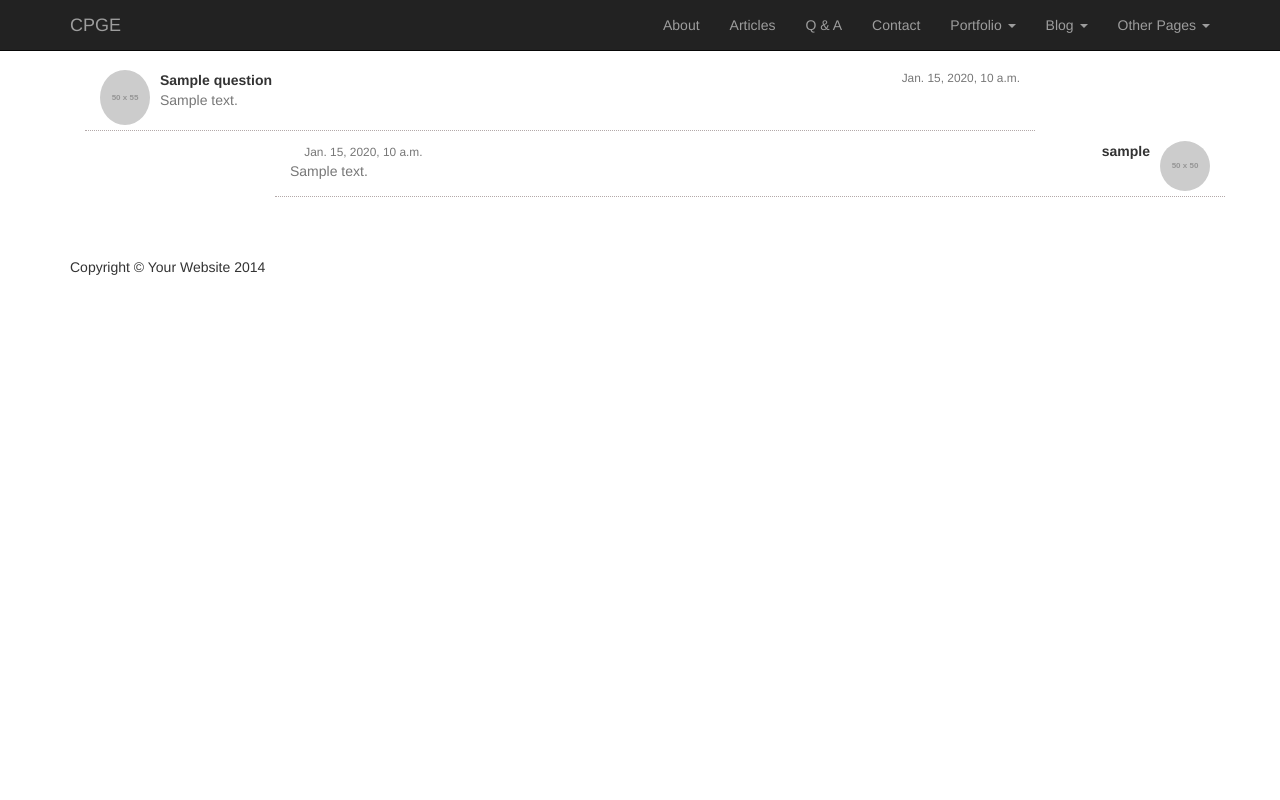
After one commit to anthonyhtyao/cpge_tw, a Django app: page /questionlist in a window 1280 px wide. The commit adds this page. Run offline with Django 3.2, Linux system fonts and the light colour scheme; tables that the repository leaves empty hold one stand-in row (values such as "Sample post"); grey boxes labelled with a size stand in for pictures from a placeholder-image service; some libraries are stand-ins or nearby versions; some web fonts are replaced.

Commit message:
Add Q & A modules and Q & A page

```diff
--- a/cpge_tw/urls.py
+++ b/cpge_tw/urls.py
@@ -26,6 +26,7 @@ urlpatterns = [
     url(r'^article/(?P<articleID>[0-9]*)/$',views.article, name='article'),
     url(r'^article/(?P<articleID>[0-9]*)/edit$',views.editarticle, name='editarticle'),
     url(r'^articlelist$',views.articlelist, name='articlelist'),
+    url(r'^questionlist$',views.questionlist, name='questionlist'),
     url(r'^createarticle$',views.createarticle, name='createarticle'),
     url(r'^tinymce/', include('tinymce.urls') ),
     url(r'^logout/$', views.user_logout, name='logout'),
--- a/cpge_tw/views.py
+++ b/cpge_tw/views.py
@@ -1,6 +1,6 @@
 from django.shortcuts import render
 from reco.forms import UserForm, UserProfileForm, ArticleForm
-from reco.models import Article, UserProfile
+from reco.models import *
 from django.contrib.auth import authenticate, login, logout
 from django.http import HttpResponseRedirect, HttpResponse
 from django.contrib.auth.decorators import login_required
@@ -30,6 +30,14 @@ def articlelist(request):
         'articles' : articles
     }
     return render(request, 'cpge_tw/article-list.html', context_dict)
+
+def questionlist(request):
+    questions = Question.objects.all()
+    answers = Answer.objects.all()
+    context_dict = {
+        'questions' : questions,
+    }
+    return render(request, 'cpge_tw/questionList.html', context_dict)
 
 @login_required
 def createarticle(request):
--- a/reco/admin.py
+++ b/reco/admin.py
@@ -4,3 +4,5 @@ from reco.models import *
 # Register your models here.
 admin.site.register(UserProfile)
 admin.site.register(Article)
+admin.site.register(Question)
+admin.site.register(Answer)
--- a/reco/models.py
+++ b/reco/models.py
@@ -20,3 +20,20 @@ class Article(models.Model):
 
     def __str__(self):
         return self.title
+
+class Question(models.Model):
+    title = models.CharField(max_length=128)
+    content = models.TextField(null=False)
+    date = models.DateTimeField(auto_now_add=True, auto_now=False)
+
+    def __str__(self):
+        return self.title
+
+class Answer(models.Model):
+    content = models.TextField(null=False)
+    author = models.ForeignKey(UserProfile)
+    question = models.OneToOneField(Question)
+    date = models.DateTimeField(auto_now_add=True, auto_now=False)
+
+    def __str__(self):
+        return self.content
--- /dev/null
+++ b/static/css/QandA.css
@@ -0,0 +1,59 @@
+.chat
+{
+    list-style: none;
+    margin: 0;
+    padding: 0;
+}
+
+.chat li
+{
+    margin-bottom: 10px;
+    padding-bottom: 5px;
+    border-bottom: 1px dotted #B3A9A9;
+}
+
+.chat li.left .chat-body
+{
+    margin-left: 60px;
+}
+
+.chat li.right .chat-body
+{
+    margin-right: 60px;
+}
+
+
+.chat li .chat-body p
+{
+    margin: 0;
+    color: #777777;
+}
+
+.panel .slidedown .glyphicon, .chat .glyphicon
+{
+    margin-right: 5px;
+}
+
+.panel-body
+{
+    overflow-y: scroll;
+    height: 250px;
+}
+
+::-webkit-scrollbar-track
+{
+    -webkit-box-shadow: inset 0 0 6px rgba(0,0,0,0.3);
+    background-color: #F5F5F5;
+}
+
+::-webkit-scrollbar
+{
+    width: 12px;
+    background-color: #F5F5F5;
+}
+
+::-webkit-scrollbar-thumb
+{
+    -webkit-box-shadow: inset 0 0 6px rgba(0,0,0,.3);
+    background-color: #555;
+}
--- a/templates/base.html
+++ b/templates/base.html
@@ -4,6 +4,7 @@
     {% load static %}
     <link href="{% static "css/bootstrap.min.css" %}" rel="stylesheet">
     <!-- Custom CSS -->
+    <link href="{% static "css/QandA.css" %}" rel="stylesheet">
     <link href="{% static "css/modern-business.css" %}" rel="stylesheet">
     <link href="{% static "css/bootstrap.css" %}" rel="stylesheet">
     <link href="{% static "css/blog-post.css" %}" rel="stylesheet">
@@ -43,6 +44,9 @@
                     </li>
                     <li>
                         <a href="/articlelist">Articles</a>
+                    </li>
+                    <li>
+                        <a href="/questionlist">Q & A</a>
                     </li>
                     <li>
                         <a href="contact.html">Contact</a>
--- /dev/null
+++ b/templates/cpge_tw/questionList.html
@@ -0,0 +1,33 @@
+{% extends 'article-base.html' %}
+{% block body_block %}
+
+<div class="container">
+    <ul class="chat">
+    {% for question in questions %}
+                        <li class="left clearfix col-md-10"><span class="chat-img pull-left">
+                            <img src="http://placehold.it/50/55C1E7/fff&text=U" alt="User Avatar" class="img-circle" />
+                        </span>
+                            <div class="chat-body clearfix">
+                                <div class="header">
+                                    <strong class="primary-font">{{ question.title }}</strong> <small class="pull-right text-muted">
+                                        <span class="glyphicon glyphicon-time"></span>{{ question.date }}</small>
+                                </div>
+                                <p>{{ question.content }}</p>
+                            </div>
+                        </li>
+                        <li class="right clearfix col-md-offset-2 col-md-10"><span class="chat-img pull-right">
+                            <img src="http://placehold.it/50/FA6F57/fff&text=ME" alt="User Avatar" class="img-circle" />
+                        </span>
+                            <div class="chat-body clearfix">
+                                <div class="header">
+                                    <small class=" text-muted"><span class="glyphicon glyphicon-time"></span>{{ question.answer.date}}</small>
+                                    <strong class="pull-right primary-font">{{ question.answer.author }}</strong>
+                                </div>
+                                <p>{{ question.answer.content }}</p>
+                            </div>
+                        </li>
+
+    {% endfor %}
+    </ul>
+</div>
+{% endblock%}
```
Also changed, not shown: reco/migrations/0010_auto_20160220_2159.py (added), reco/migrations/0011_remove_answer_title.py (added).
